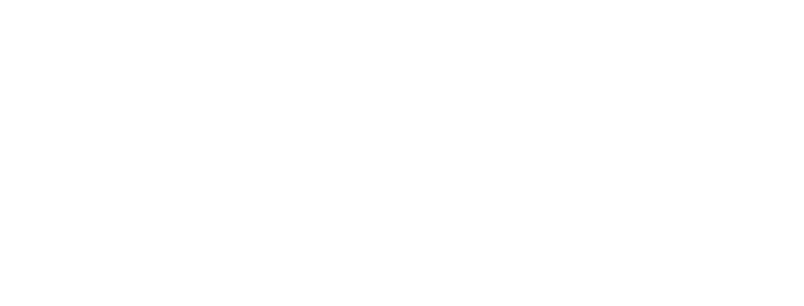
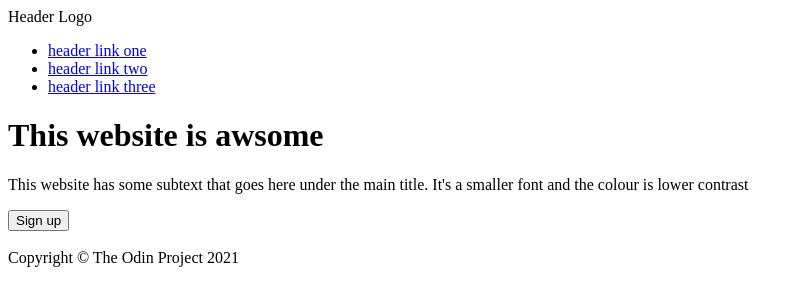
Before and after one commit to waijinchai/profile-page, a plain HTML site: page index.html in a window 1280 px wide. Shown: the whole page, without its empty margins (0-804 px from the left). Drawn offline with Linux system fonts and the light colour scheme.

Commit message:
Complete the structure for the header section

```diff
--- a/index.html
+++ b/index.html
@@ -8,6 +8,41 @@
     <title>Wai Jin | Profile Page</title>
 </head>
 <body>
+    <div class="header">
+        <div class="top">
+            <nav>
+                <span>Header Logo</span>
+            </nav>
+            <ul class="links">
+                <li><a href="#">header link one</a></li>
+                <li><a href="#">header link two</a></li>
+                <li><a href="#">header link three</a></li>
+            </ul>
+        </div>
+        <div class="bottom">
+            <div class="left">
+                <h1>This website is awsome</h1>
+                <p>This website has some subtext that goes here under the main title. It's a smaller font and the colour is lower
+                    contrast
+                </p>
+                <button>Sign up</button>
+            </div>
+            <img src="" alt="">
+        </div>
+    </div>
 
+    <div class="content">
+
+    </div>
+
+    <div class="quote">
+
+    </div>
+
+    <div class="button">
+
+    </div>
+
+    <footer>Copyright © The Odin Project 2021</footer>
 </body>
 </html>
```
